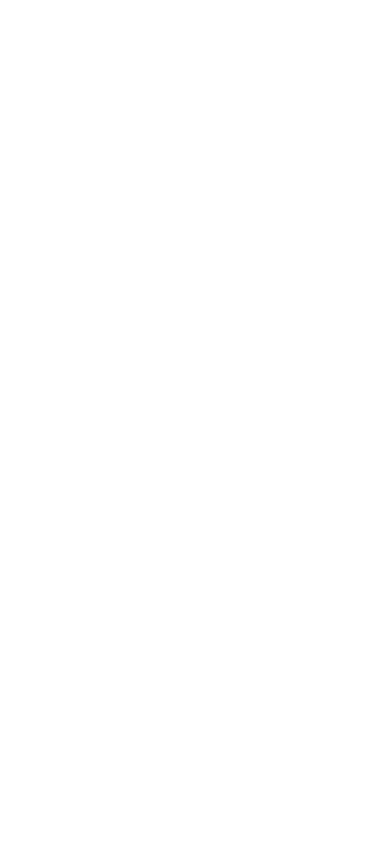
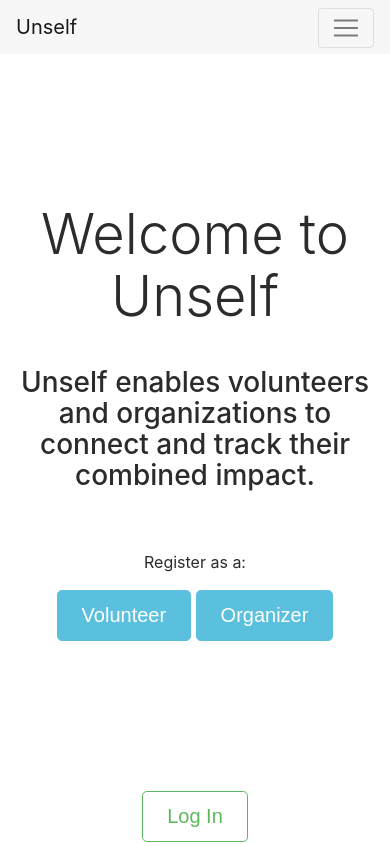
Before and after one commit to tuckpuck/Unself-Volunteer-App, a website: page public/search.html in a window 390 px wide. Drawn offline with nearby package versions, Linux system fonts and the light colour scheme.

Commit message:
add id to splash page, add closing div tag

```diff
--- a/public/search.html
+++ b/public/search.html
@@ -0,0 +1,48 @@
+<!DOCTYPE html>
+<html lang="en">
+
+<head>
+  <meta charset="utf-8">
+  <meta name="viewport" content="width=device-width, initial-scale=1, shrink-to-fit=no">
+  <meta http-equiv="x-ua-compatible" content="ie=edge">
+
+  <!-- Bootstrap CSS -->
+  <link rel="stylesheet" href="https://maxcdn.bootstrapcdn.com/bootstrap/4.0.0-alpha.6/css/bootstrap.min.css" integrity="sha384-rwoIResjU2yc3z8GV/NPeZWAv56rSmLldC3R/AZzGRnGxQQKnKkoFVhFQhNUwEyJ" crossorigin="anonymous">
+<!-- Local CSS -->
+  <link rel="stylesheet" href="style.css" type="text/css">
+</head>
+
+<body>
+  <nav class="navbar navbar-toggleable-md navbar-light bg-faded">
+    <button class="navbar-toggler navbar-toggler-right" type="button" data-toggle="collapse" data-target="#navbarSupportedContent" aria-controls="navbarSupportedContent" aria-expanded="false" aria-label="Toggle navigation">
+      <span class="navbar-toggler-icon"></span>
+    </button>
+    <a class="navbar-brand" href="#">Unself</a>
+
+    <div class="collapse navbar-collapse" id="navbarSupportedContent">
+
+    </div>
+  </nav>
+
+  <div class="container-fluid">
+    <div class="row">
+      <div class="col-12 text-center">
+        <div class="display-4 topmargin150">Welcome to Unself</div>
+        <h3 class="topmargin40">Unself enables volunteers and organizations to connect and track their combined impact.</h3>
+        <div class="btn-group-lg topmargin60" role="group" aria-label="Basic example">
+          <p>Register as a:</p>
+          <button type="button" class="btn btn-secondary btn-info">Volunteer</button>
+          <button type="button" class="btn btn-secondary btn-info">Organizer</button>
+        </div>
+        <button type="button" class="btn btn-outline-success btn-lg topmargin150">Log In</button>
+
+
+      </div>
+    </div>
+
+    <!-- jQuery JS-->
+    <script src="https://code.jquery.com/jquery-3.1.1.slim.min.js" integrity="sha384-A7FZj7v+d/sdmMqp/nOQwliLvUsJfDHW+k9Omg/a/EheAdgtzNs3hpfag6Ed950n" crossorigin="anonymous"></script>
+    <!-- Bootstrap JS -->
+    <script src="https://maxcdn.bootstrapcdn.com/bootstrap/4.0.0-alpha.6/js/bootstrap.min.js" integrity="sha384-vBWWzlZJ8ea9aCX4pEW3rVHjgjt7zpkNpZk+02D9phzyeVkE+jo0ieGizqPLForn" crossorigin="anonymous"></script>
+</body>
+</html>
```
Also changed, not shown: public/index.html (+6 -4 lines).
